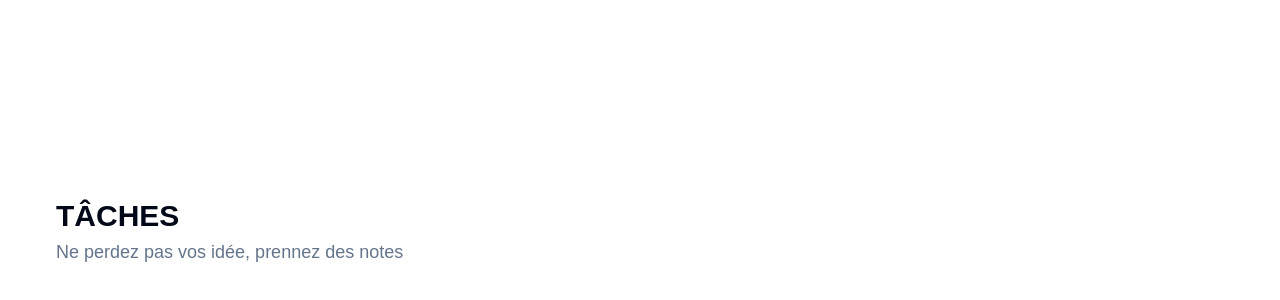
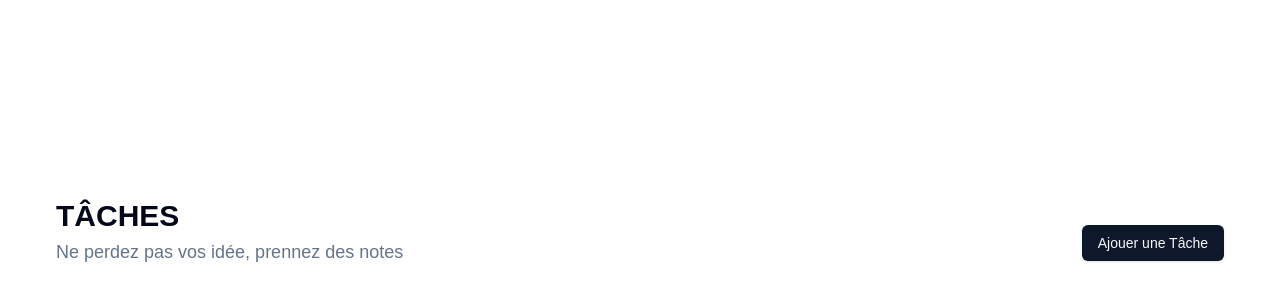
Before and after one commit to Chaibouu/GestionDesTaches, a Next.js app: page /Dashboard/taches in a window 1280 px wide. Shown: the part 682-982 px from the top of the page. Built offline with nearby package versions, Linux system fonts and the light colour scheme.

Commit message:
add Taches

```diff
--- a/app/Dashboard/taches/page.tsx
+++ b/app/Dashboard/taches/page.tsx
@@ -1,4 +1,5 @@
-
+import Link from "next/link"
+import {Button} from "@/components/ui/button"
 
 export default function page() {
   return (
@@ -7,8 +8,11 @@ export default function page() {
         <div className="grid gap-1">
             <h2 className="text-3xl uppercase font-black">Tâches</h2>
             <p className=" text-lg text-muted-foreground">Ne perdez pas vos idée, prennez des notes</p>
-
+            <div className="w-12 bg-white my-2 mx-1 h-[1px]"></div>
         </div>
+        <Button>
+            <Link href="/"> Ajouer une Tâche</Link>
+        </Button>
       </div>
     </section>
   )
```
